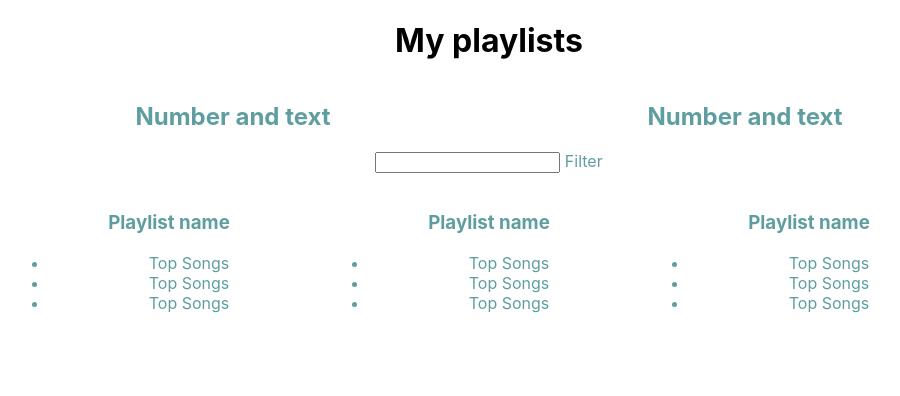
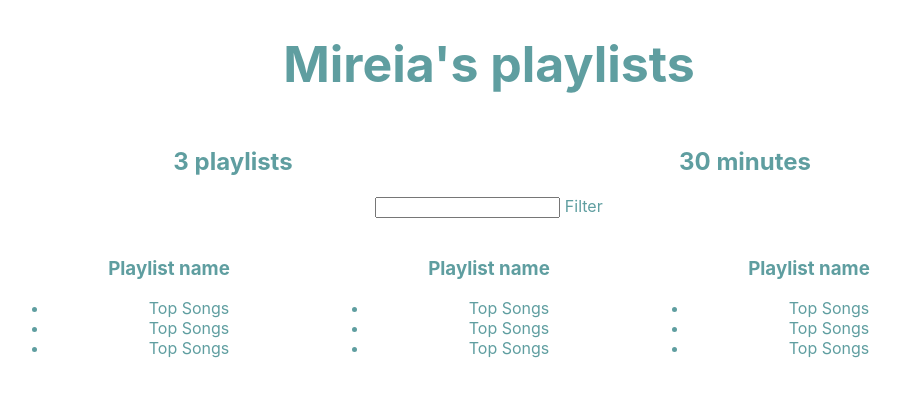
Before and after one commit to mangles/spotify-playlists, a React (Create React App) app: page / in a window 1280 px wide. Shown: the top 396 px of the page, without its empty margins (151-1051 px from the left). Built offline with nearby package versions, Linux system fonts and the light colour scheme.

Commit message:
Added fakeServer data to fill title and some numbers

```diff
--- a/src/App.js
+++ b/src/App.js
@@ -1,29 +1,79 @@
 import React, { Component } from 'react';
 import './App.css';
+import loading from './loading.png';
 let defaultTextColor = '#5F9EA0';
 let defaultStyle = {color: defaultTextColor};
+let fakeServerData = {
+    user : {
+        name: 'Mireia',
+        playlists: [
+            {
+                name: 'My Favourites',
+                songs: [{name:'song1', duration: 5}, {name:'song2', duration: 2}, {name:'song3', duration: 3}]
+            },
+            {
+                name: 'Festaaa',
+                songs: [{name:'Danza Kuduro', duration: 4}, {name:'La venda', duration: 2}, {name:'Lo Malo', duration: 3}]
+            },
+            {
+                name: 'Queen',
+                songs: [{name:'Bohemian Raphsody', duration: 6}, {name:'I want to break Free', duration: 2}, {name:'The show must go on', duration: 3}]
+            }
+        ]
+    },
+};
 
 class App extends Component {
+  constructor() {
+      super();
+      this.state = {serverData: {}}
+  }
+  componentDidMount() {
+      setTimeout(() =>{
+          this.setState({serverData: fakeServerData})
+  }, 1000)
+  }
   render() {
     return (
       <div className="App">
-          <h1>My playlists</h1>
-        <Aggregate/>
-        <Aggregate/>
-        <Filter/>
-        <Playlist/>
-        <Playlist/>
-        <Playlist/>
+          {this.state.serverData.user ?
+          <div>
+            <h1 style={{...defaultStyle, fontSize: '50px'}}>
+                {this.state.serverData.user.name}'s playlists
+            </h1>
+            <PlaylistCounter playlists ={this.state.serverData.user.playlists}/>
+            <HoursCounter playlists ={this.state.serverData.user.playlists} />
+            <Filter/>
+            <Playlist/>
+            <Playlist/>
+            <Playlist/>
+        </div> : <img src={loading} alt="Loading" style={{width: '150px'}}/>
+          }
       </div>
     );
   }
 }
 
-class Aggregate extends Component {
+class PlaylistCounter extends Component {
   render() {
     return(
         <div style={{...defaultStyle, width: '40%', display: 'inline-block'}}>
-          <h2>Number and text</h2>
+          <h2>{this.props.playlists.length} playlists</h2>
+        </div>
+    );
+  }
+}
+class HoursCounter extends Component {
+  render() {
+    let allSongs = this.props.playlists.reduce((songs, eachPlaylist) => {
+        return songs.concat(eachPlaylist.songs)
+      },[]);
+    let totalDuration = allSongs.reduce((sum, eachSong) => {
+        return sum + eachSong.duration
+    }, 0);
+    return(
+        <div style={{...defaultStyle, width: '40%', display: 'inline-block'}}>
+          <h2> {totalDuration} minutes</h2>
         </div>
     );
   }
```
Also changed, not shown: src/loading.png (added).
